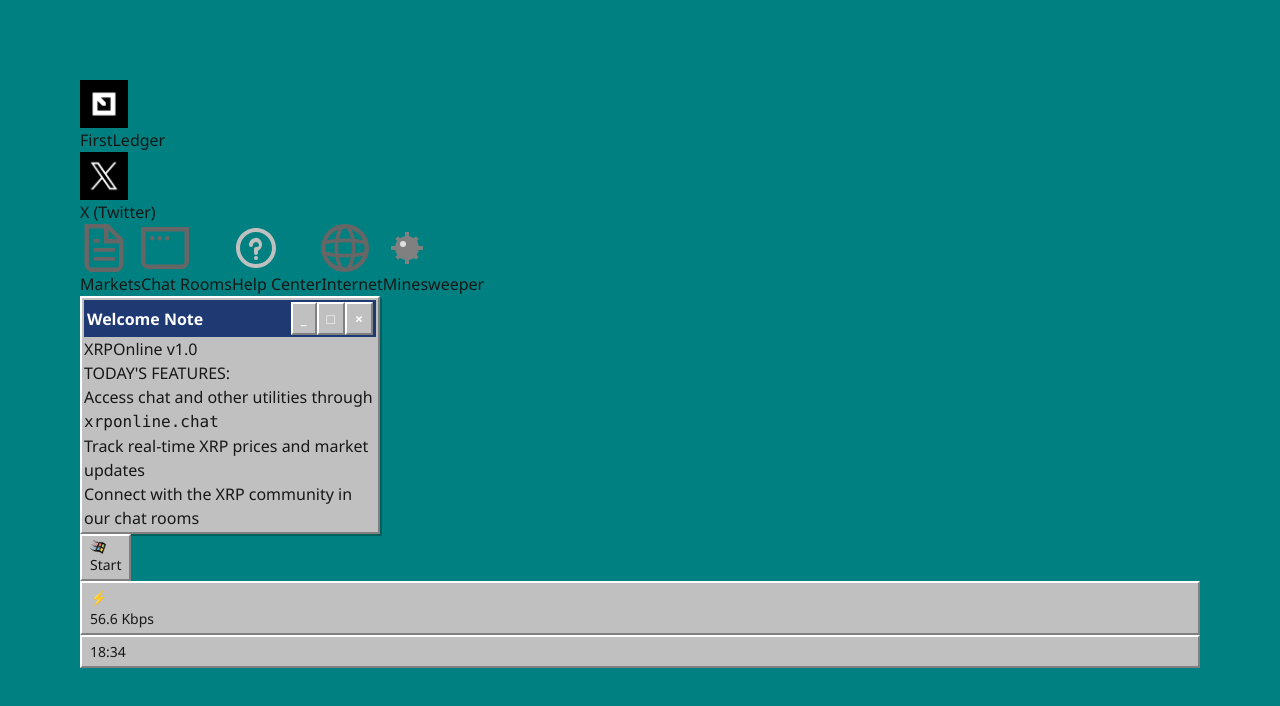
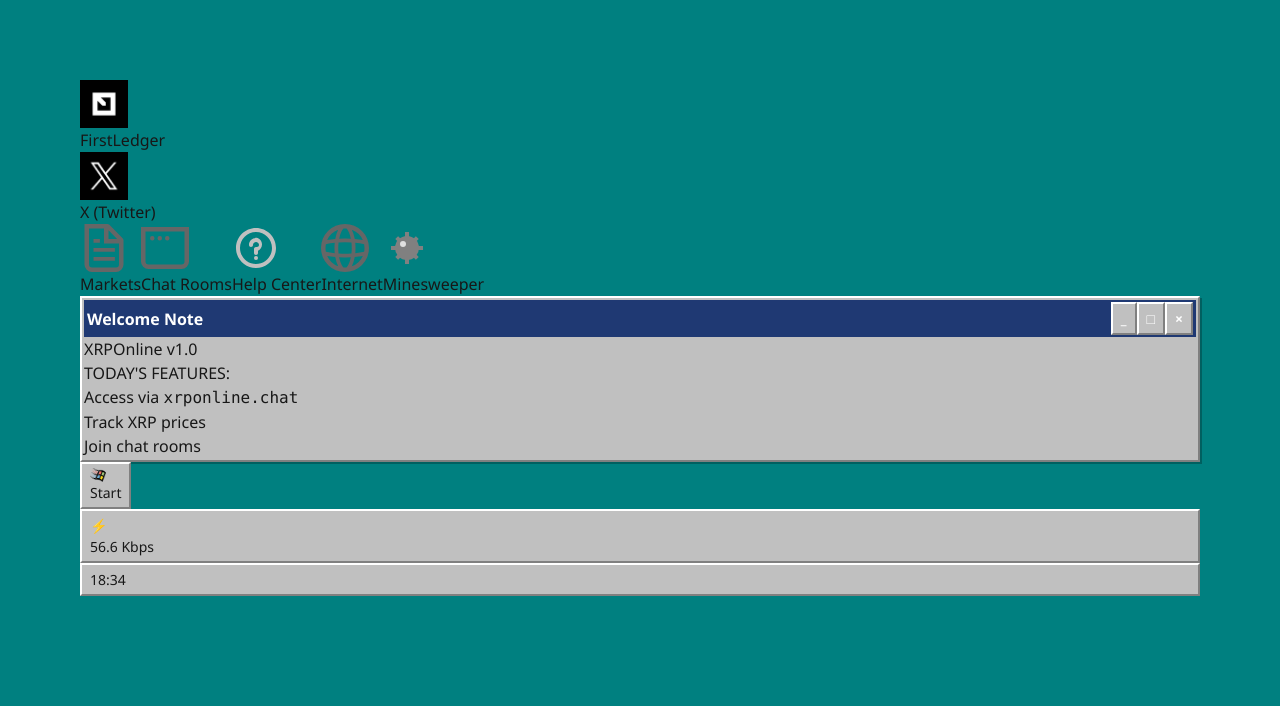
Before and after one commit to xrplto/xrponline-init, a Next.js app: page / in a window 1280 px wide. Shown: the top 706 px of the page. Built offline with nearby package versions, Linux system fonts and the light colour scheme.

Commit message:
ui update

```diff
--- a/src/app/page.tsx
+++ b/src/app/page.tsx
@@ -41,6 +41,7 @@
   const [currentTime, setCurrentTime] = useState('');
   const [isMinesweeperOpen, setIsMinesweeperOpen] = useState(false);
   const [isMinesweeperMinimized, setIsMinesweeperMinimized] = useState(false);
+  const [isWelcomeNoteOpen, setIsWelcomeNoteOpen] = useState(true);
 
   // Initialize background color from sessionStorage
   useEffect(() => {
@@ -231,35 +232,40 @@
         </button>
       </div>
 
-      <div className="absolute top-4 right-4 win98-window" style={{ width: '300px' }}>
+      {isWelcomeNoteOpen && (
+        <div className="absolute top-4 right-4 win98-window w-[200px] sm:w-[300px]">
           <div className="win98-title-bar">
-          <span>Welcome Note</span>
+            <span className="text-xs sm:text-base">Welcome Note</span>
             <div className="flex gap-1">
               <button className="win98-button h-[18px] w-[18px] flex items-center justify-center p-0">_</button>
               <button className="win98-button h-[18px] w-[18px] flex items-center justify-center p-0">□</button>
-            <button className="win98-button h-[18px] w-[18px] flex items-center justify-center p-0">×</button>
+              <button
+                className="win98-button h-[18px] w-[18px] flex items-center justify-center p-0"
+                onClick={() => setIsWelcomeNoteOpen(false)}
+              >×</button>
             </div>
           </div>
 
-        <div className="p-4 bg-[#ffffe1]">
-          <div className="flex flex-col gap-4">
-            <div className="text-lg font-bold text-[#1f3973]">XRPOnline v1.0</div>
-            <div className="text-sm space-y-2">
+          <div className="p-1.5 sm:p-4 bg-[#ffffe1]">
+            <div className="flex flex-col gap-1 sm:gap-4">
+              <div className="text-sm sm:text-lg font-bold text-[#1f3973]">XRPOnline v1.0</div>
+              <div className="text-[10px] sm:text-sm space-y-0.5 sm:space-y-2">
                 <h2 className="font-bold text-[#1f3973]">TODAY&apos;S FEATURES:</h2>
-              <ol className="list-inside list-decimal space-y-2">
+                <ol className="list-inside list-decimal space-y-0.5 sm:space-y-2">
                   <li>
-                  Access chat and other utilities through{" "}
-                  <code className="bg-[#ffffff] px-1 py-0.5 border border-[#808080]">
+                    Access via{" "}
+                    <code className="bg-[#ffffff] px-0.5 py-0.5 border border-[#808080] text-[10px] sm:text-sm">
                       xrponline.chat
                     </code>
                   </li>
-                <li>Track real-time XRP prices and market updates</li>
-                <li>Connect with the XRP community in our chat rooms</li>
+                  <li>Track XRP prices</li>
+                  <li>Join chat rooms</li>
                 </ol>
               </div>
             </div>
           </div>
         </div>
+      )}
 
       {isChatOpen && !isChatMinimized && (
         <div
```
Lines whose indentation alone changed are shown as unchanged.
